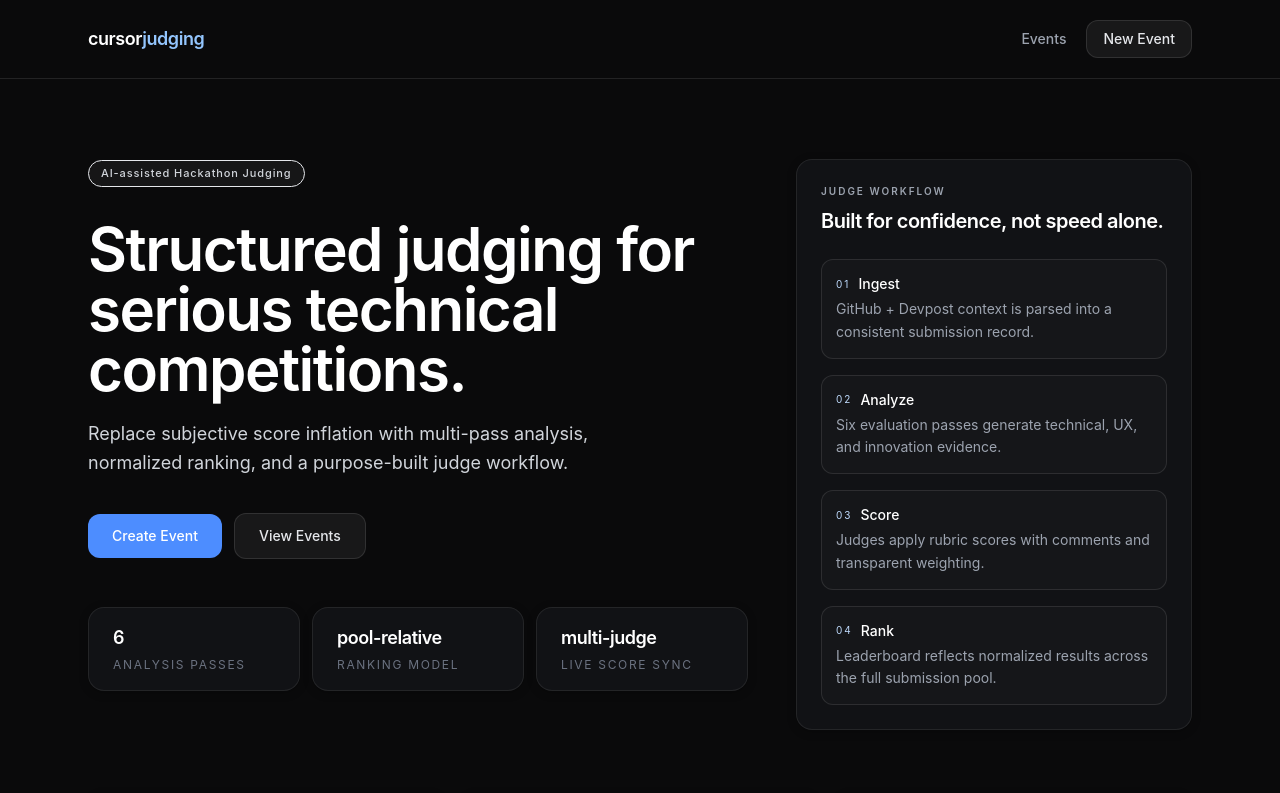
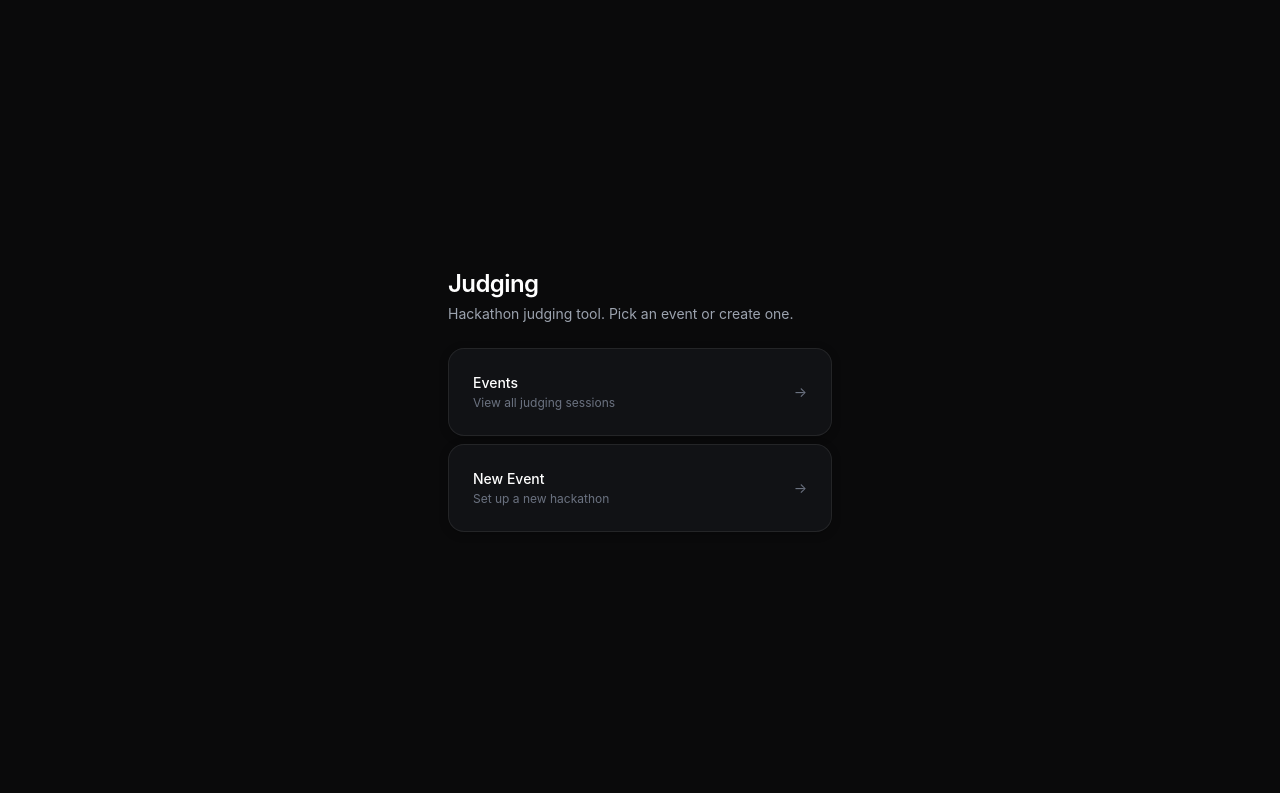
Before and after one commit to neweraintelligence/Hackathon-Judge, a Next.js app: page / in a window 1280 px wide. Shown: the top 793 px of the page. Built offline with nearby package versions, Linux system fonts and the light colour scheme.

Commit message:
Remove Cursor branding, simplify landing page

```diff
--- a/src/app/_clients/events/NewEventClient.tsx
+++ b/src/app/_clients/events/NewEventClient.tsx
@@ -44,7 +44,7 @@ export function NewEventClient() {
 
             <div className="space-y-1">
               <label className="label" htmlFor="name">Event Name</label>
-              <input id="name" name="name" className="input" placeholder="e.g. Cursor Hackathon 2025" required />
+              <input id="name" name="name" className="input" placeholder="e.g. Hackathon 2025" required />
             </div>
 
             <div className="space-y-1">
--- a/src/app/events/page.tsx
+++ b/src/app/events/page.tsx
@@ -15,7 +15,7 @@ export default async function EventsPage() {
         <div className="flex items-center justify-between mb-10">
           <div>
             <Link href="/" className="text-sm text-gray-400 hover:text-gray-200 transition-colors mb-2 inline-block">
-              ← cursor<span className="text-blue-300">judging</span>
+              ← Judging
             </Link>
             <h1 className="text-3xl font-bold text-white">Events</h1>
           </div>
--- a/src/app/layout.tsx
+++ b/src/app/layout.tsx
@@ -2,8 +2,8 @@ import type { Metadata } from 'next'
 import './globals.css'
 
 export const metadata: Metadata = {
-  title: 'Cursor Judging',
-  description: 'AI-powered hackathon judging platform',
+  title: 'Judging',
+  description: 'Hackathon judging tool',
 }
 
 export default function RootLayout({ children }: { children: React.ReactNode }) {
--- a/src/app/page.tsx
+++ b/src/app/page.tsx
@@ -2,106 +2,31 @@ import Link from 'next/link'
 
 export default function LandingPage() {
   return (
-    <div className="min-h-screen">
-      <nav className="relative z-10 border-b border-white/10">
-        <div className="mx-auto max-w-6xl flex items-center justify-between px-6 py-5">
-          <div className="text-lg font-semibold tracking-tight text-white">
-            cursor<span className="text-blue-300">judging</span>
-          </div>
-          <div className="flex items-center gap-2">
-            <Link href="/events" className="btn-ghost text-sm">
-              Events
-            </Link>
-            <Link href="/events/new" className="btn-secondary text-sm">
-              New Event
-            </Link>
-          </div>
+    <div className="min-h-screen flex flex-col items-center justify-center px-6">
+      <div className="w-full max-w-sm space-y-6 fade-up">
+        <div>
+          <div className="text-2xl font-semibold tracking-tight text-white mb-1">Judging</div>
+          <p className="text-gray-400 text-sm">Hackathon judging tool. Pick an event or create one.</p>
         </div>
-      </nav>
 
-      <main className="relative z-10 mx-auto max-w-6xl px-6 pt-20 pb-24">
-        <section className="grid grid-cols-1 lg:grid-cols-[1.25fr_0.75fr] gap-12 items-start">
-          <div className="space-y-8 fade-up">
-            <div className="inline-flex items-center rounded-full border border-white/12 bg-white/5 px-3 py-1 text-[11px] font-medium tracking-[0.08em] text-gray-300">
-              AI-assisted Hackathon Judging
+        <div className="space-y-2">
+          <Link href="/events" className="interactive-card flex items-center justify-between block">
+            <div>
+              <div className="font-medium text-white text-sm">Events</div>
+              <div className="text-xs text-gray-500 mt-0.5">View all judging sessions</div>
             </div>
+            <span className="text-gray-500 text-sm">→</span>
+          </Link>
 
-            <div className="space-y-5 max-w-2xl">
-              <h1 className="text-5xl md:text-6xl font-semibold tracking-tight leading-[1.04] text-white">
-                Structured judging for serious technical competitions.
-              </h1>
-              <p className="text-lg text-gray-300 leading-relaxed max-w-xl">
-                Replace subjective score inflation with multi-pass analysis, normalized ranking, and a purpose-built judge workflow.
-              </p>
+          <Link href="/events/new" className="interactive-card flex items-center justify-between block">
+            <div>
+              <div className="font-medium text-white text-sm">New Event</div>
+              <div className="text-xs text-gray-500 mt-0.5">Set up a new hackathon</div>
             </div>
-
-            <div className="flex flex-wrap items-center gap-3 pt-1">
-              <Link href="/events/new" className="btn-primary text-sm px-6 py-3">
-                Create Event
-              </Link>
-              <Link href="/events" className="btn-secondary text-sm px-6 py-3">
-                View Events
-              </Link>
-            </div>
-
-            <div className="grid grid-cols-1 sm:grid-cols-3 gap-3 pt-4">
-              {[
-                ['6', 'analysis passes'],
-                ['pool-relative', 'ranking model'],
-                ['multi-judge', 'live score sync'],
-              ].map(([value, label]) => (
-                <div key={label} className="card py-4">
-                  <div className="text-white text-lg font-semibold tracking-tight">{value}</div>
-                  <div className="text-[12px] uppercase tracking-[0.14em] text-gray-500 mt-1">{label}</div>
-                </div>
-              ))}
-            </div>
-          </div>
-
-          <aside className="card fade-up">
-            <div className="label mb-2">Judge Workflow</div>
-            <h2 className="text-white text-xl font-semibold tracking-tight mb-6">Built for confidence, not speed alone.</h2>
-            <div className="space-y-4">
-              {[
-                ['01', 'Ingest', 'GitHub + Devpost context is parsed into a consistent submission record.'],
-                ['02', 'Analyze', 'Six evaluation passes generate technical, UX, and innovation evidence.'],
-                ['03', 'Score', 'Judges apply rubric scores with comments and transparent weighting.'],
-                ['04', 'Rank', 'Leaderboard reflects normalized results across the full submission pool.'],
-              ].map(([index, title, desc]) => (
-                <div key={index} className="rounded-xl border border-white/10 bg-white/[0.02] p-3.5 hover:bg-white/[0.04] transition-colors">
-                  <div className="flex items-center gap-2 mb-1">
-                    <span className="text-[10px] tracking-[0.2em] text-blue-200">{index}</span>
-                    <span className="text-sm font-medium text-white">{title}</span>
-                  </div>
-                  <p className="text-sm text-gray-400 leading-relaxed">{desc}</p>
-                </div>
-              ))}
-            </div>
-          </aside>
-        </section>
-
-        <section className="mt-16 grid grid-cols-1 md:grid-cols-3 gap-4 fade-up">
-          {[
-            {
-              title: 'Signal over noise',
-              desc: 'Scoring is tied to evidence from repository history, architecture, and product execution.',
-            },
-            {
-              title: 'Consistent panel behavior',
-              desc: 'Each judge follows the same scoring flow with clear criteria and comment prompts.',
-            },
-            {
-              title: 'Live operational view',
-              desc: 'Track analysis progress, judge participation, and ranking outcomes in one place.',
-            },
-          ].map((item) => (
-            <article key={item.title} className="card interactive-card">
-              <h3 className="text-white font-semibold tracking-tight">{item.title}</h3>
-              <p className="text-sm text-gray-400 mt-2 leading-relaxed">{item.desc}</p>
-            </article>
-          ))}
-        </section>
-      </main>
+            <span className="text-gray-500 text-sm">→</span>
+          </Link>
+        </div>
+      </div>
     </div>
   )
 }
--- a/src/lib/ai-judge/submit-scores.ts
+++ b/src/lib/ai-judge/submit-scores.ts
@@ -22,7 +22,7 @@ export async function ensureAIJudge(eventId: string, name: string): Promise<stri
   const { data, error } = await supabase
     .from('judges')
     .insert({
-      email: 'aria@cursor-judging.ai',
+      email: 'aria@judging.internal',
       display_name: name,
       event_id: eventId,
       invite_token: token,
--- a/src/lib/github/devpost-scraper.ts
+++ b/src/lib/github/devpost-scraper.ts
@@ -9,7 +9,7 @@ export interface DevpostData {
 export async function scrapeDevpost(devpostUrl: string): Promise<DevpostData> {
   try {
     const res = await fetch(devpostUrl, {
-      headers: { 'User-Agent': 'Mozilla/5.0 (compatible; CursorJudging/1.0)' },
+      headers: { 'User-Agent': 'Mozilla/5.0 (compatible; HackathonJudging/1.0)' },
       signal: AbortSignal.timeout(10000),
     })
     const html = await res.text()
```
Also changed, not shown: .claude/settings.local.json (added).
